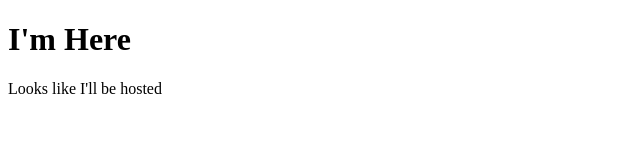
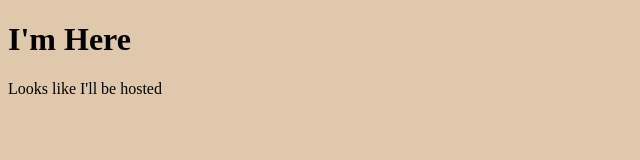
Before and after one commit to jdgratz/jdgratz.github.io, a plain HTML site: page index.html in a window 1280 px wide. Shown: the whole page, without its empty margins (0-640 px from the left). Drawn offline with Linux system fonts and the light colour scheme.

Commit message:
new background

```diff
--- a/content/site.css
+++ b/content/site.css
@@ -1,3 +1,3 @@
 body{
-	background-color: light-gray;
+	background-color: #DFC8AB;
 }
```
